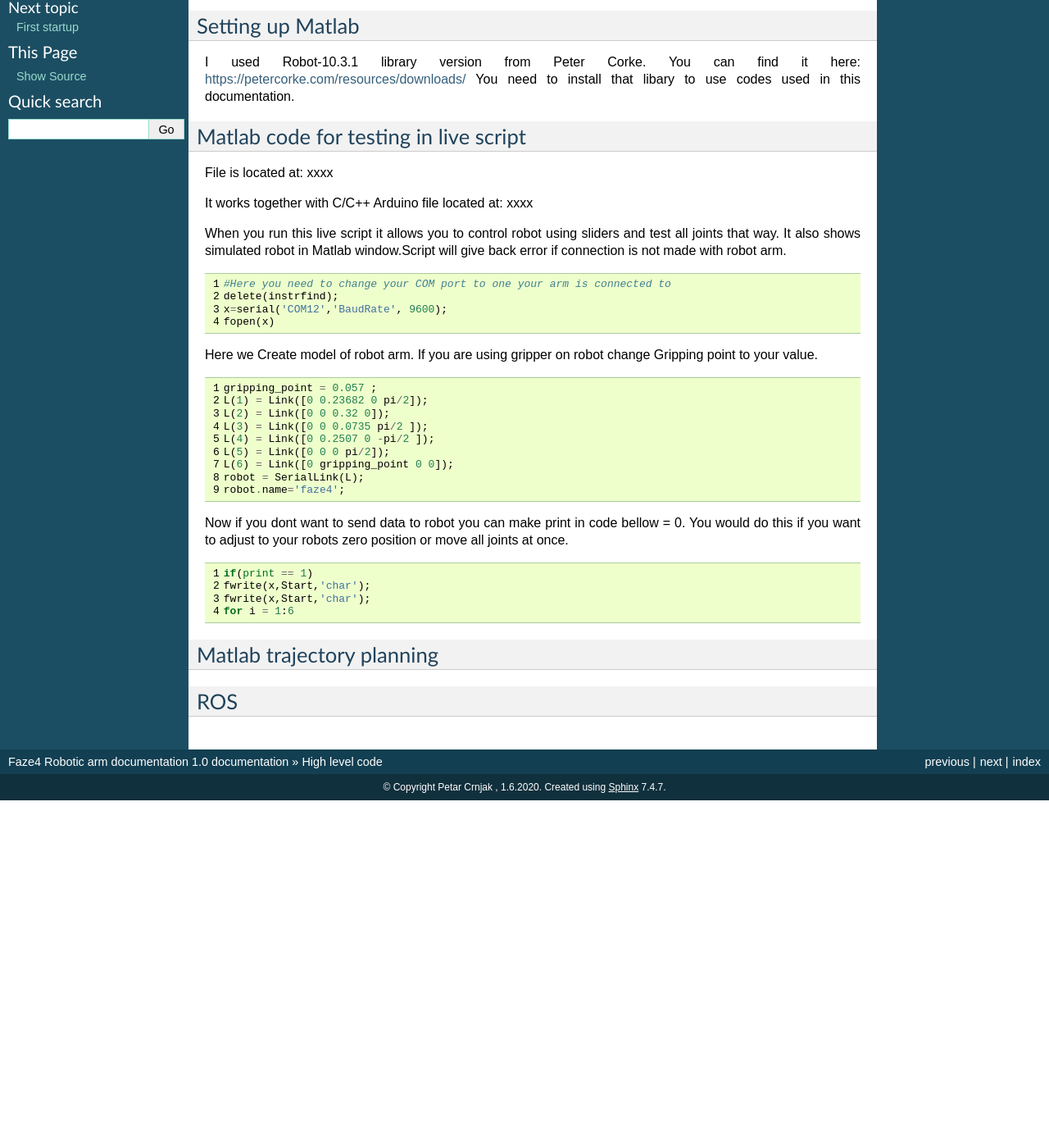
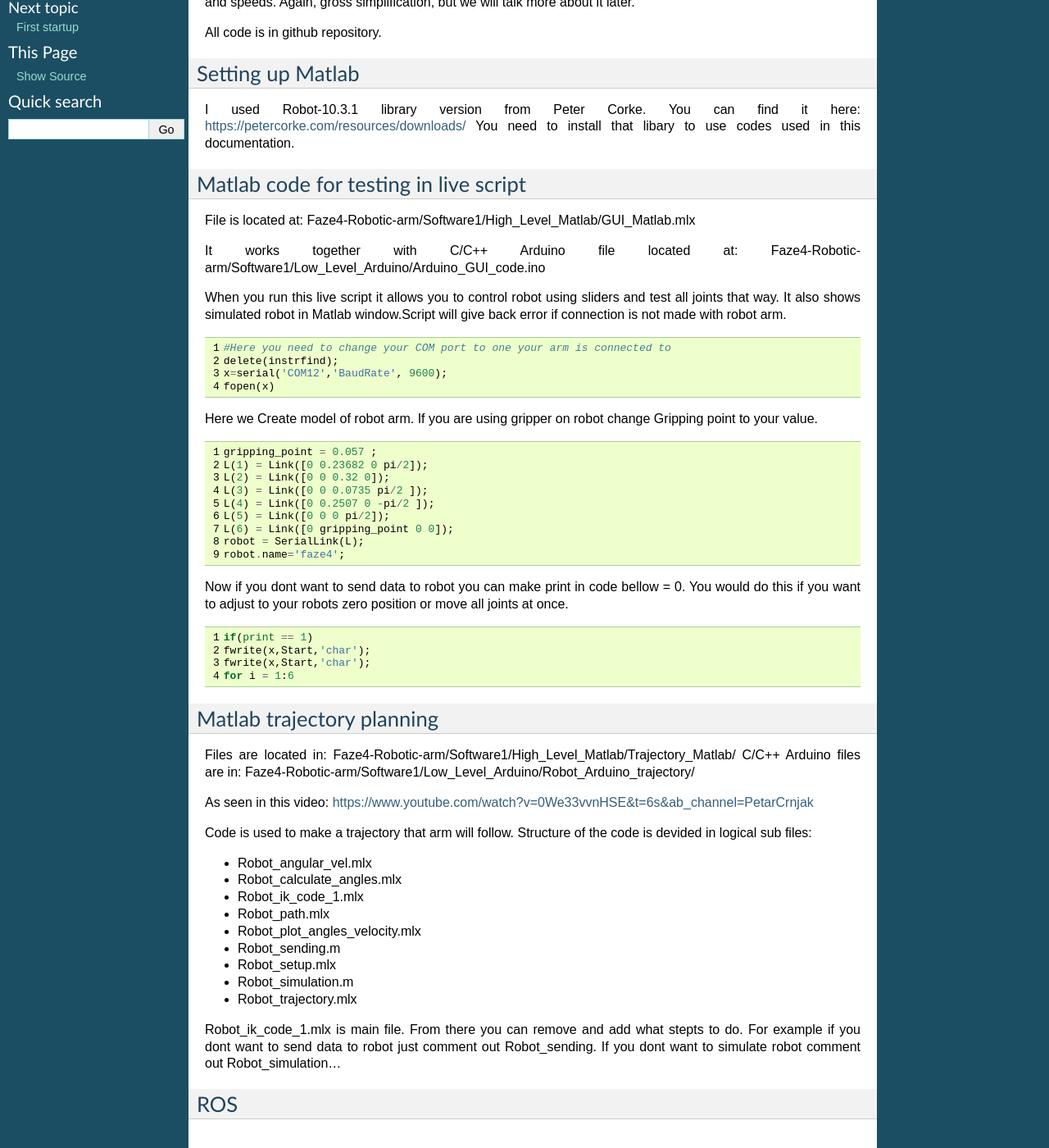
Before and after one commit to PCrnjak/Faze4-Robotic-arm, a Sphinx documentation site: the page built from docs/G_Code2.rst, in a window 1280 px wide and 1400 px high, scrolled down 235 px. Shown: the whole window at 82% size. Built offline with Sphinx 7.4.7, drawn with Linux system fonts in a browser that asks for light colours; before the commit the page ends 1211 px from its top, so only the background shows below that; some of the changed text lies outside the part shown.

Commit message:
Update G_Code2.rst

```diff
--- a/docs/G_Code2.rst
+++ b/docs/G_Code2.rst
@@ -7,6 +7,9 @@ High level code
 
 Matlab version used R2018a
 Robotic toolbox version: Robot-10.3.1
+
+These codes are best used to take parts from them to develop your own code or just to test the robot.
+They are clunky and you must be really careful when using them on your robot.
 
 High level code does all calculations and simulations. It will usually run on the PC since it will be doing a lot of
 math and matrix multiplications. It will use some kind of inverse kinematics solver that will generate joint angles and speeds.
@@ -23,9 +26,9 @@ You need to install that libary to use codes used in this documentation.
 Matlab code for testing in live script
 ---------------------------------------
 
-File is located at: xxxx
+File is located at: Faze4-Robotic-arm/Software1/High_Level_Matlab/GUI_Matlab.mlx
 
-It works together with C/C++ Arduino file located at: xxxx
+It works together with C/C++ Arduino file located at: Faze4-Robotic-arm/Software1/Low_Level_Arduino/Arduino_GUI_code.ino
 
 When you run this live script it allows you to control robot using sliders and test all joints that way.
 It also shows simulated robot in Matlab window.Script will give back error if connection is not made with robot arm.
@@ -68,5 +71,30 @@ You would do this if you want to adjust to your robots zero position or move all
 Matlab trajectory planning
 ----------------------------
 
+Files are located in: Faze4-Robotic-arm/Software1/High_Level_Matlab/Trajectory_Matlab/
+C/C++ Arduino files are in: Faze4-Robotic-arm/Software1/Low_Level_Arduino/Robot_Arduino_trajectory/
+
+As seen in this video: https://www.youtube.com/watch?v=0We33vvnHSE&t=6s&ab_channel=PetarCrnjak
+
+Code is used to make a trajectory that arm will follow.
+Structure of the code is devided in logical sub files:
+
+* Robot_angular_vel.mlx
+* Robot_calculate_angles.mlx
+* Robot_ik_code_1.mlx
+* Robot_path.mlx
+* Robot_plot_angles_velocity.mlx
+* Robot_sending.m
+* Robot_setup.mlx
+* Robot_simulation.m
+* Robot_trajectory.mlx
+
+Robot_ik_code_1.mlx is main file. From there you can remove and add what stepts to do.
+For example if you dont want to send data to robot just comment out Robot_sending.
+If you dont want to simulate robot comment out Robot_simulation...
+
+
+
+
 ROS
 ----
```
